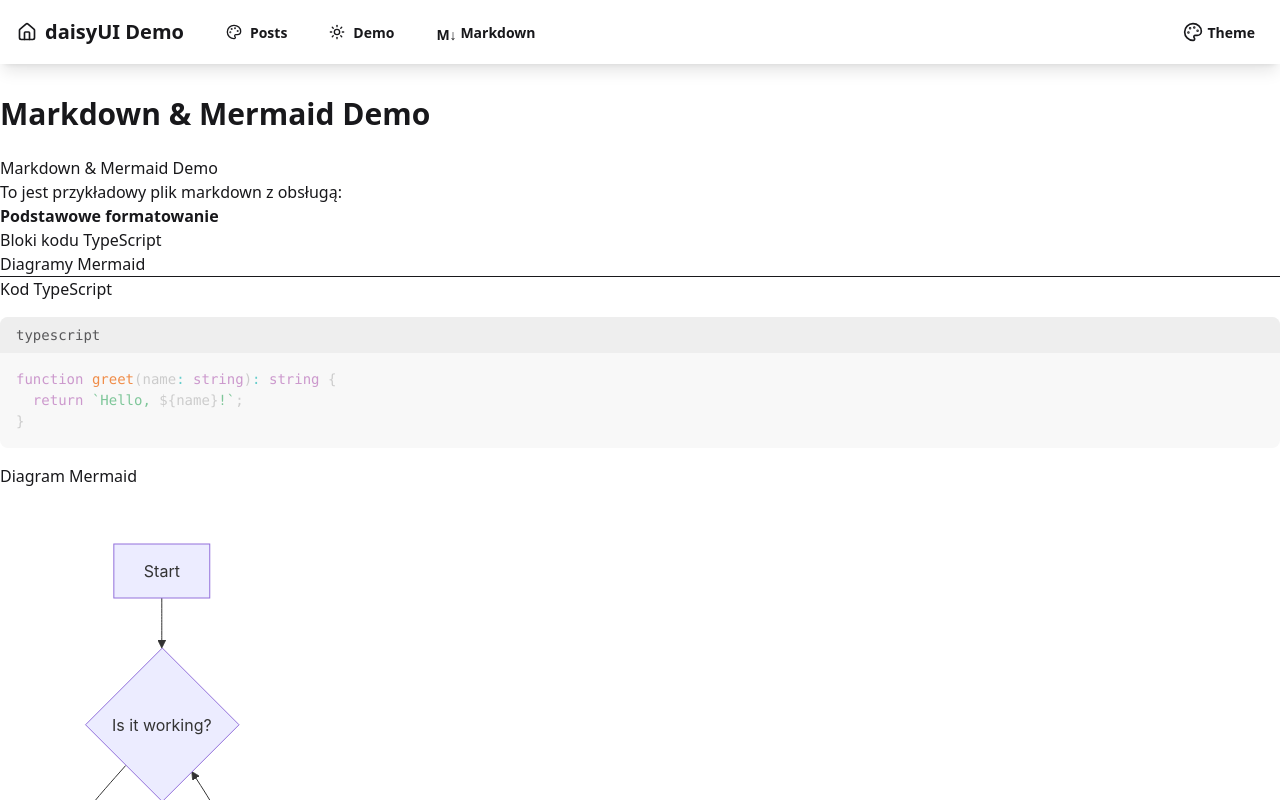
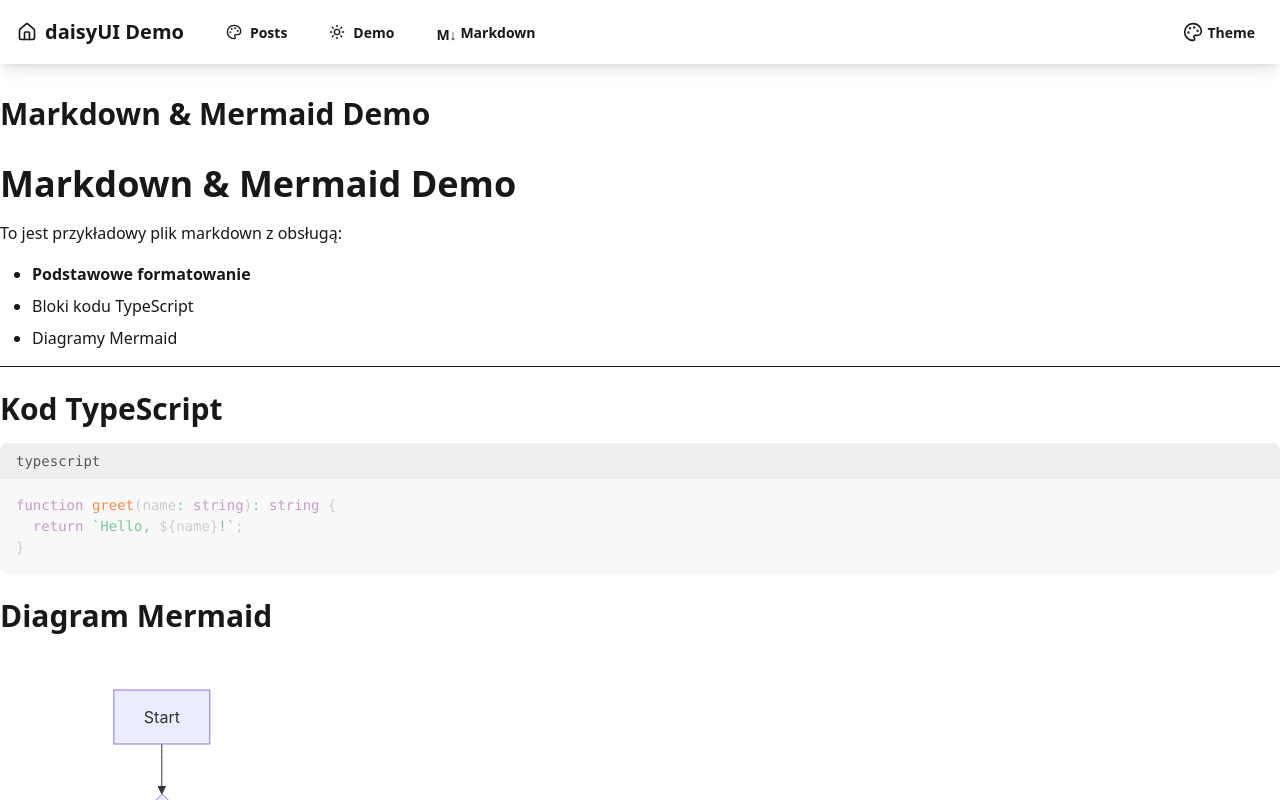
Before and after one commit to Radomiej/vite-react-daisyui-ts-template, a React (Vite) app in the folder vite-react-daisyui-ts/: page /markdown in a window 1280 px wide. Shown: the top 800 px of the page. Built offline with nearby package versions, Linux system fonts and the light colour scheme.

Commit message:
better markdown foramtting

```diff
--- a/vite-react-daisyui-ts/package.json
+++ b/vite-react-daisyui-ts/package.json
@@ -30,10 +30,12 @@
     "react-syntax-highlighter": "^15.6.1",
     "rehype-raw": "^7.0.0",
     "remark-gfm": "^4.0.1",
+    "tailwind-merge": "^3.3.1",
     "tailwindcss": "^4.1.10"
   },
   "devDependencies": {
     "@eslint/js": "^9.25.0",
+    "@tailwindcss/typography": "^0.5.16",
     "@testing-library/dom": "^10.4.0",
     "@testing-library/jest-dom": "^6.6.3",
     "@testing-library/react": "^16.3.0",
--- a/vite-react-daisyui-ts/src/components/markdown/MarkdownViewer.tsx
+++ b/vite-react-daisyui-ts/src/components/markdown/MarkdownViewer.tsx
@@ -1,24 +1,31 @@
-import React from 'react';
+import React, { useMemo } from 'react';
 import ReactMarkdown from 'react-markdown';
+import type { Components } from 'react-markdown';
 import remarkGfm from 'remark-gfm';
 import rehypeRaw from 'rehype-raw';
 import MermaidRenderer from './MermaidRenderer';
 import CodeBlock from './CodeBlock';
+import { twMerge } from 'tailwind-merge';
 
 type CodeProps = {
-  node?: any;
+  node?: unknown;
   inline?: boolean;
   className?: string;
   children?: React.ReactNode;
-  [key: string]: any;
+  [key: string]: unknown;
 };
 
-interface MarkdownViewerProps {
+type MarkdownViewerProps = {
   content: string;
   className?: string;
-}
+};
 
-const CodeComponent: React.FC<CodeProps> = ({ node, inline, className, children, ...props }) => {
+const CodeComponent: React.FC<CodeProps> = ({
+  inline = false,
+  className = '',
+  children,
+  ...props
+}: CodeProps) => {
   const match = /language-(\w+)/.exec(className || '');
   const lang = match?.[1];
 
@@ -31,33 +38,88 @@
   // Handle regular code blocks with syntax highlighting
   if (!inline && lang) {
     return (
+      <div className="not-prose my-4">
         <CodeBlock
           language={lang}
           value={String(children).replace(/\n$/, '')}
         />
+      </div>
     );
   }
 
   // Inline code
   return (
-    <code className={className} {...props}>
+    <code className={twMerge('px-1 py-0.5 rounded bg-gray-100 dark:bg-gray-800', className)} {...props}>
       {children}
     </code>
   );
 };
 
-export const MarkdownViewer: React.FC<MarkdownViewerProps> = ({ content, className = '' }) => (
-  <div className={`prose dark:prose-invert max-w-none ${className}`}>
+export const MarkdownViewer: React.FC<MarkdownViewerProps> = ({ content, className = '' }) => {
+  const components: Components = useMemo(() => ({
+    code: (props) => {
+      const { node, className, children, ...rest } = props;
+      const isInline = 'inline' in rest ? (rest as any).inline : false;
+      return (
+        <CodeComponent inline={isInline} className={className} {...rest}>
+          {children}
+        </CodeComponent>
+      );
+    },
+    h1: (props) => <h1 className="text-4xl font-bold mt-8 mb-4" {...props} />,
+    h2: (props) => <h2 className="text-3xl font-bold mt-6 mb-3" {...props} />,
+    h3: (props) => <h3 className="text-2xl font-semibold mt-5 mb-2" {...props} />,
+    h4: (props) => <h4 className="text-xl font-semibold mt-4 mb-2" {...props} />,
+    p: (props) => <p className="my-4 leading-relaxed" {...props} />,
+    a: (props) => (
+      <a
+        className="text-blue-600 hover:text-blue-800 dark:text-blue-400 dark:hover:text-blue-300 underline underline-offset-2"
+        target="_blank"
+        rel="noopener noreferrer"
+        {...props}
+      />
+    ),
+    ul: (props) => <ul className="list-disc pl-8 my-4 space-y-2" {...props} />,
+    ol: (props) => <ol className="list-decimal pl-8 my-4 space-y-2" {...props} />,
+    blockquote: (props) => (
+      <blockquote
+        className="border-l-4 border-gray-300 pl-4 italic text-gray-700 dark:text-gray-300 my-4"
+        {...props}
+      />
+    ),
+    table: (props) => (
+      <div className="overflow-x-auto">
+        <table className="min-w-full divide-y divide-gray-200 dark:divide-gray-700 my-4" {...props} />
+      </div>
+    ),
+    thead: (props) => <thead className="bg-gray-50 dark:bg-gray-800" {...props} />,
+    th: (props) => (
+      <th
+        className="px-6 py-3 text-left text-xs font-medium text-gray-500 dark:text-gray-300 uppercase tracking-wider"
+        {...props}
+      />
+    ),
+    td: (props) => (
+      <td
+        className="px-6 py-4 whitespace-nowrap text-sm text-gray-900 dark:text-gray-200"
+        {...props}
+      />
+    ),
+    tr: (props) => (
+      <tr className="bg-white dark:bg-gray-800 even:bg-gray-50 dark:even:bg-gray-700" {...props} />
+    ),
+  }), []);
+
+  return (
+    <div className={twMerge('prose dark:prose-invert max-w-none', className)}>
       <ReactMarkdown
         remarkPlugins={[remarkGfm]}
         rehypePlugins={[rehypeRaw]}
-      components={{
-        code: CodeComponent,
-      }}
+        components={components}
       >
         {content}
       </ReactMarkdown>
     </div>
   );
-
+};
 export default MarkdownViewer;
--- /dev/null
+++ b/vite-react-daisyui-ts/tailwind.config.js
@@ -0,0 +1,84 @@
+/** @type {import('tailwindcss').Config} */
+module.exports = {
+  content: [
+    "./index.html",
+    "./src/**/*.{js,ts,jsx,tsx}",
+  ],
+  theme: {
+    extend: {
+      typography: {
+        DEFAULT: {
+          css: {
+            color: 'inherit',
+            h1: {
+              fontWeight: '700',
+              fontSize: '2.25rem',
+              marginTop: '2rem',
+              marginBottom: '1rem',
+            },
+            h2: {
+              fontWeight: '600',
+              fontSize: '1.875rem',
+              marginTop: '1.5rem',
+              marginBottom: '0.75rem',
+            },
+            h3: {
+              fontWeight: '600',
+              fontSize: '1.5rem',
+              marginTop: '1.25rem',
+              marginBottom: '0.5rem',
+            },
+            h4: {
+              fontWeight: '600',
+              fontSize: '1.25rem',
+              marginTop: '1rem',
+              marginBottom: '0.5rem',
+            },
+            code: {
+              backgroundColor: 'rgba(175, 184, 193, 0.2)',
+              padding: '0.2em 0.4em',
+              borderRadius: '0.25rem',
+              fontSize: '0.9em',
+            },
+            'code::before': {
+              content: 'none',
+            },
+            'code::after': {
+              content: 'none',
+            },
+            pre: {
+              backgroundColor: '#1e293b',
+              borderRadius: '0.5rem',
+              padding: '1rem',
+              overflowX: 'auto',
+              margin: '1rem 0',
+            },
+            'pre code': {
+              backgroundColor: 'transparent',
+              padding: 0,
+              borderRadius: 0,
+            },
+            a: {
+              color: '#3b82f6',
+              textDecoration: 'none',
+              '&:hover': {
+                textDecoration: 'underline',
+              },
+            },
+            blockquote: {
+              borderLeft: '4px solid #e2e8f0',
+              paddingLeft: '1rem',
+              fontStyle: 'italic',
+              color: '#64748b',
+              margin: '1.5rem 0',
+            },
+          },
+        },
+      },
+    },
+  },
+  plugins: [
+    require('@tailwindcss/typography'),
+  ],
+  darkMode: 'class',
+}
```
Also changed, not shown: 1 other file (tests, documents, lock files or other folders). Lines whose indentation alone changed are shown as unchanged.
